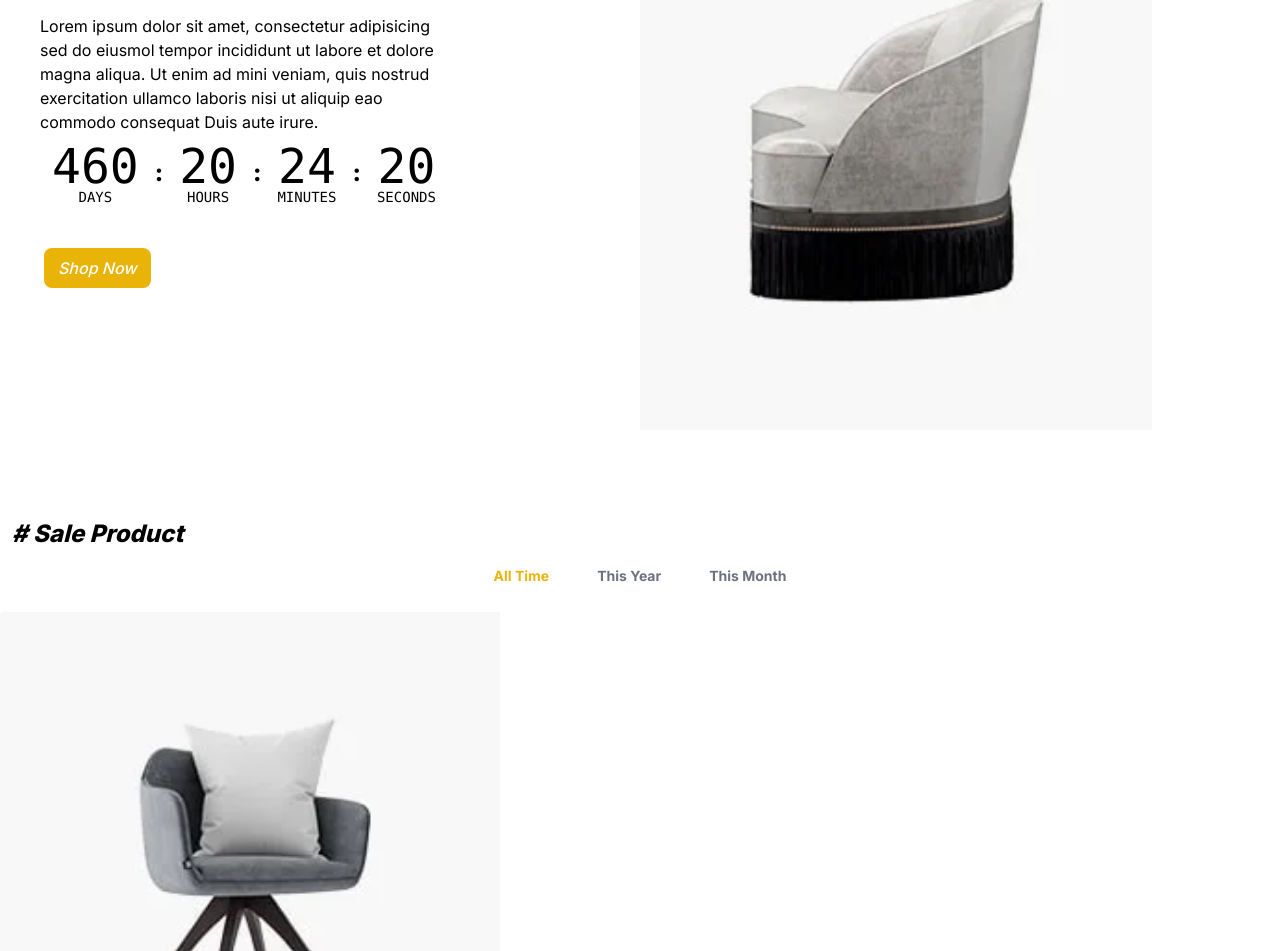
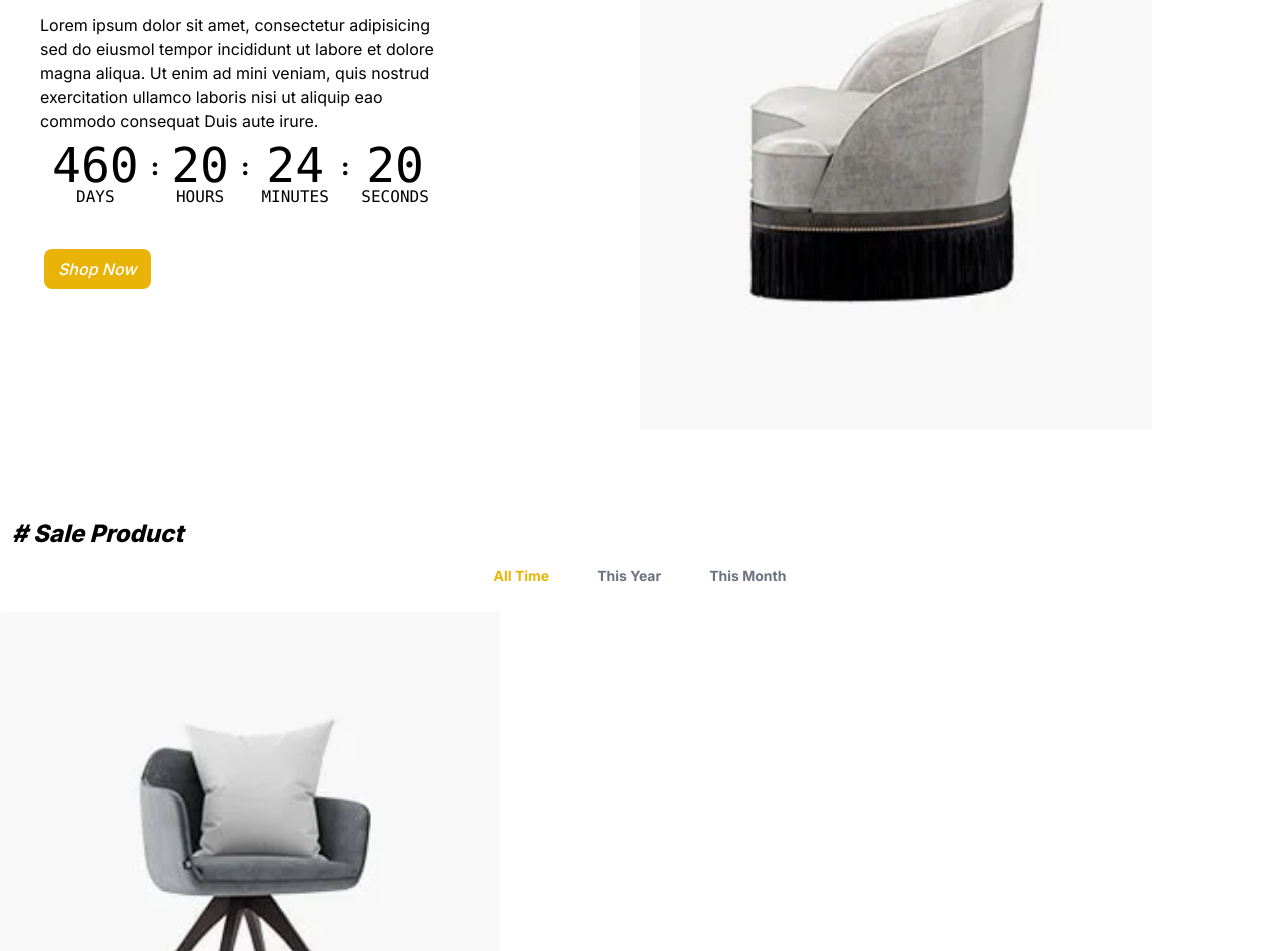
Before and after one commit to FarisSaputra03/furniture, a Next.js app: page / in a window 1280 px wide. Shown: the part 3316-4267 px from the top of the page. Built offline with nearby package versions, Linux system fonts and the light colour scheme.

Commit message:
update countdown

```diff
--- a/src/components/best.tsx
+++ b/src/components/best.tsx
@@ -8,7 +8,7 @@ export default function Best() {
         <div className="flex justify-center flex-col gap-8">
           <div>
             <Image className="hover:scale-110 transition duration-500 cursor-pointer object-cover" src="/img/kichen.webp" alt="" width={600} height={360} />
-            <div className="absolute bottom-5 z-10 right-15 left-15 pb-[179px] pl-5 ">
+            <div className="absolute bottom-0 z-10 right-15 left-15 pb-[220px] pl-5 ">
               <p className="italic text-lg font-semibold">High-Quality</p>
               <p className=" text-lg font-semibold text-yellow-500">
                 New Kitchen
--- a/src/components/colection.tsx
+++ b/src/components/colection.tsx
@@ -2,35 +2,21 @@
 import React, { useEffect, useState } from "react";
 import Image from "next/image";
 export default function Colection() {
-  const targetDate = new Date("2024-12-31T23:59:59");
-
-  const calculateTimeLeft = () => {
-    const now = new Date();
-    const difference = targetDate.getTime() - now.getTime();
-
-    if (difference <= 0) {
-      return { days: 0, hours: 0, minutes: 0, seconds: 0 };
-    }
-
-    const days = Math.floor(difference / (1000 * 60 * 60 * 24));
-    const hours = Math.floor(
-      (difference % (1000 * 60 * 60 * 24)) / (1000 * 60 * 60)
-    );
-    const minutes = Math.floor((difference % (1000 * 60 * 60)) / (1000 * 60));
-    const seconds = Math.floor((difference % (1000 * 60)) / 1000);
-
-    return { days, hours, minutes, seconds };
-  };
-
-  const [timeLeft, setTimeLeft] = useState(calculateTimeLeft());
+  const countdownDate = new Date("2024-12-31T23:59:59").getTime();
+  const [count, setCount] = useState(countdownDate);
 
   useEffect(() => {
-    const timer = setTimeout(() => {
-      setTimeLeft(calculateTimeLeft());
+    const timer = setInterval(() => {
+      setCount(countdownDate - Date.now());
     }, 1000);
 
-    return () => clearTimeout(timer);
-  });
+    return () => clearInterval(timer);
+  }, [count]);
+
+  const days = Math.floor(count / (1000 * 60 * 60 * 24));
+  const hours = Math.floor((count % (1000 * 60 * 60 * 24)) / (1000 * 60 * 60));
+  const minutes = Math.floor((count % (1000 * 60 * 60)) / (1000 * 60));
+  const seconds = Math.floor((count % (1000 * 60)) / 1000);
 
   return (
     <div className="p-5 ">
@@ -57,25 +43,25 @@ export default function Colection() {
           </div>
           <div className="text-5xl text-center flex w-full items-center justify-start">
             <div className=" mx-1 p-2 text-black rounded-lg">
-              <h1 className="font-mono leading-none">{timeLeft.days}</h1>
-              <p className="font-mono uppercase text-sm leading-none">Days</p>
+              <h1 className="font-mono leading-none">{days}</h1>
+              <p className="font-mono uppercase text-base leading-none">Days</p>
             </div>
-            <p className="text-2xl mx-1 text-black font-extrabold">:</p>
+            <p className="text-2xl pb-3 text-black font-extrabold">:</p>
             <div className=" mx-1 p-2 text-black rounded-lg">
-              <h1 className="font-mono leading-none">{timeLeft.hours}</h1>
-              <p className="font-mono uppercase text-sm leading-none">Hours</p>
+              <h1 className="font-mono leading-none">{hours}</h1>
+              <p className="font-mono uppercase text-base leading-none">Hours</p>
             </div>
-            <p className="text-2xl mx-1 text-black font-extrabold">:</p>
+            <p className="text-2xl pb-3 text-black font-extrabold">:</p>
             <div className=" mx-1 p-2 text-black rounded-lg">
-              <h1 className="font-mono leading-none">{timeLeft.minutes}</h1>
-              <p className="font-mono uppercase text-sm leading-none">
+              <h1 className="font-mono leading-none">{minutes}</h1>
+              <p className="font-mono uppercase text-base leading-none">
                 Minutes
               </p>
             </div>
-            <p className="text-2xl mx-1 text-black font-extrabold">:</p>
+            <p className="text-2xl pb-3 text-black font-extrabold">:</p>
             <div className=" mx-1 p-2  text-black rounded-lg">
-              <h1 className="font-mono leading-none">{timeLeft.seconds}</h1>
-              <p className="font-mono uppercase text-sm leading-none">
+              <h1 className="font-mono leading-none">{seconds}</h1>
+              <p className="font-mono uppercase text-base leading-none">
                 Seconds
               </p>
             </div>
```
